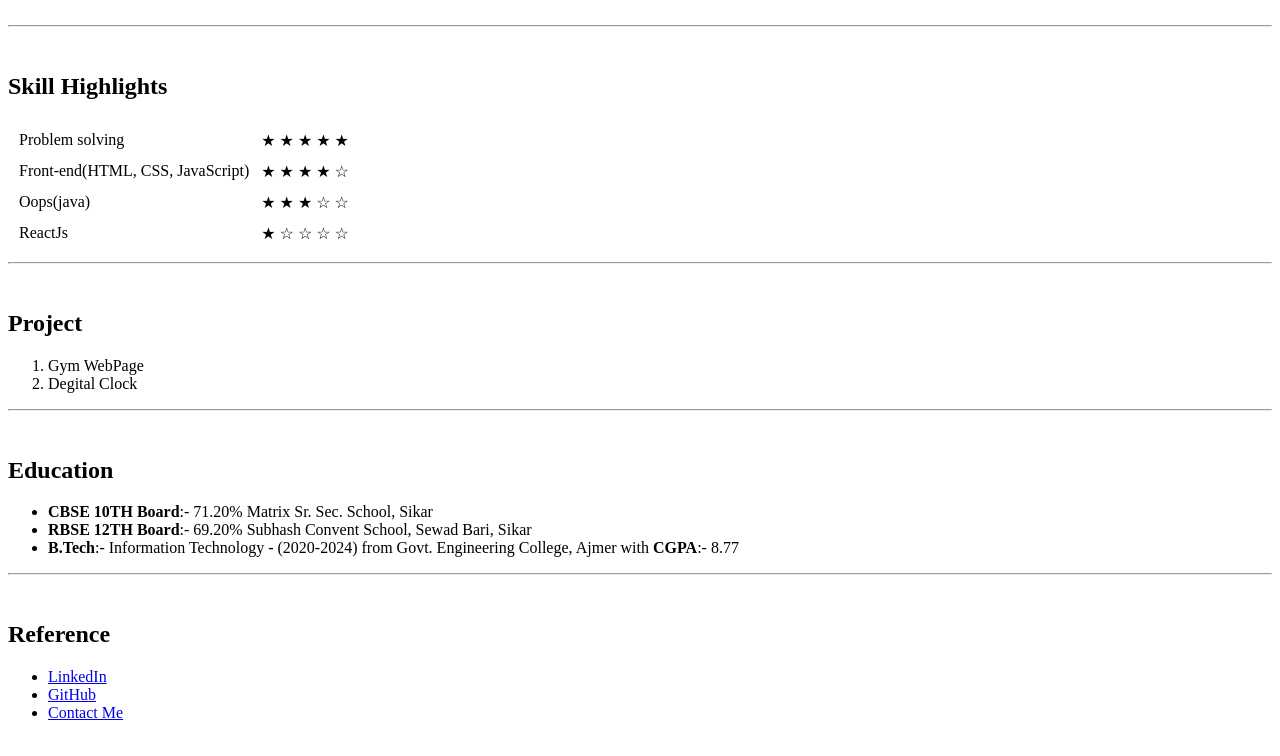
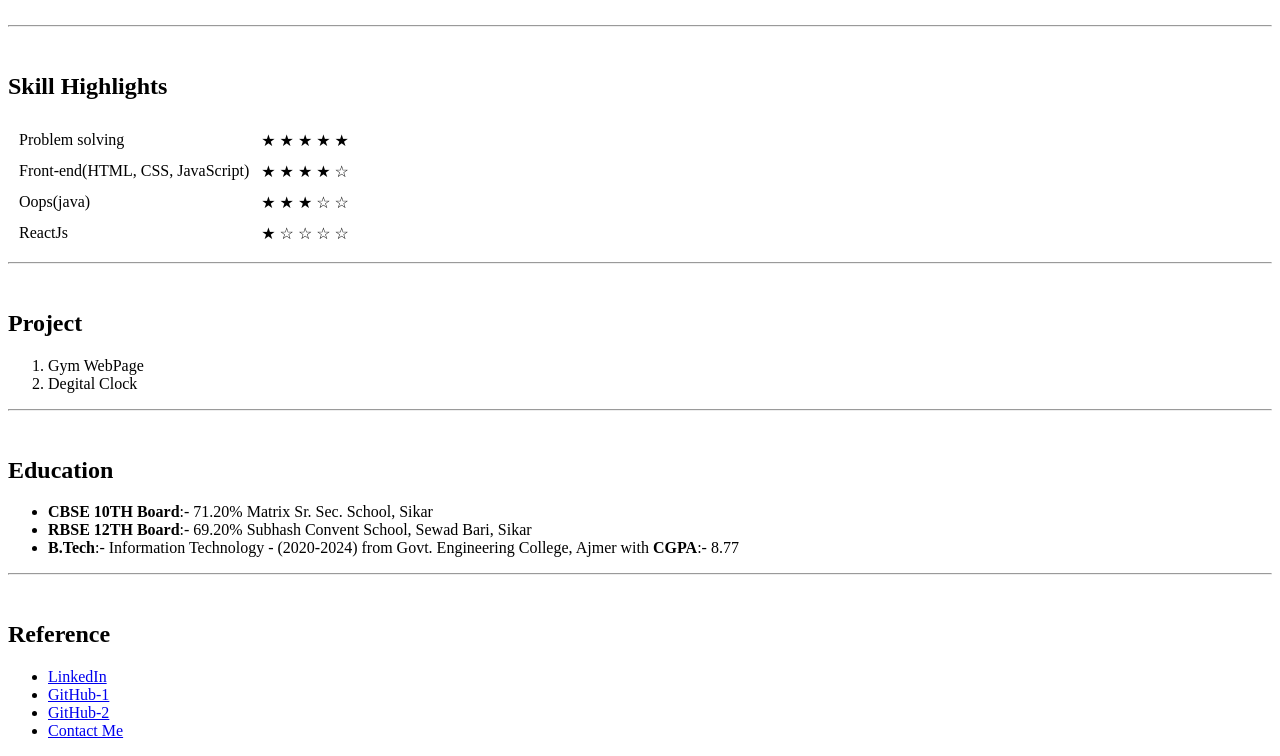
Before and after one commit to Pankaj-Moond/cv, a plain HTML site: page index.html in a window 1280 px wide. Shown: the part 530-1286 px from the top of the page. Drawn offline with Linux system fonts and the light colour scheme.

Commit message:
Update index.html

```diff
--- a/index.html
+++ b/index.html
@@ -71,7 +71,8 @@
     <h2>Reference</h2>
     <ul>
         <li><a href="https://www.linkedin.com/in/pankaj-moond-a17a91221/">LinkedIn</a> </li>
-        <li><a href="https://github.com/Pankajmoond">GitHub</a> </li>
+        <li><a href="https://github.com/Pankajmoond">GitHub-1</a> </li>
+        <li><a href="https://github.com/Pankaj-moond">GitHub-2</a> </li>
         <li><a href="contact.html">Contact Me</a></li>
     </ul>
 </body>
```
